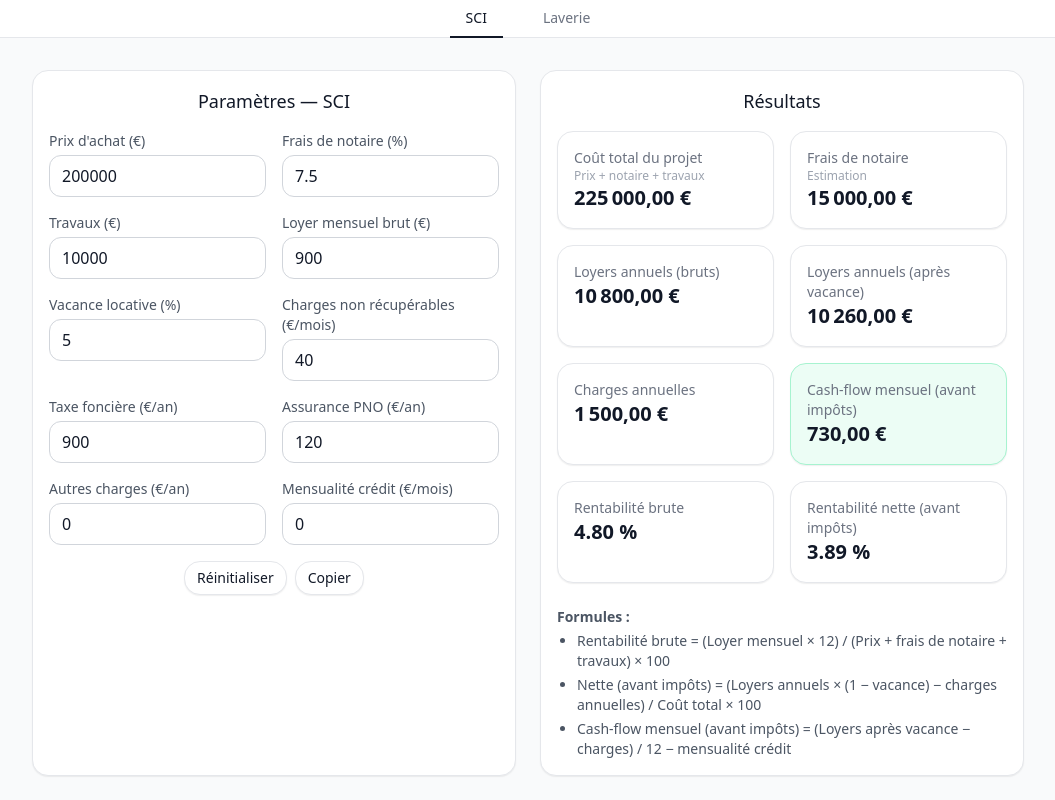
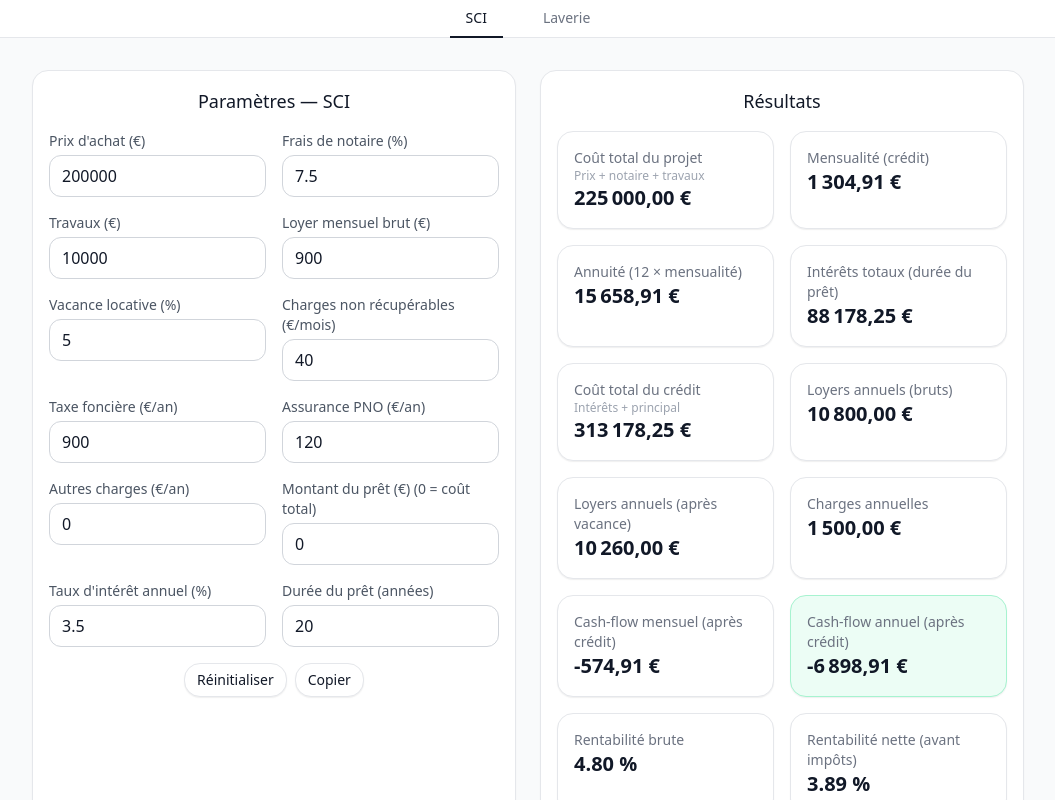
Before and after one commit to Ludovic28/GuglielminiHolding, a React (Vite) app: page / in a window 1280 px wide. Shown: the top 800 px of the page, without its empty margins (112-1167 px from the left). Built offline with nearby package versions, Linux system fonts and the light colour scheme.

Commit message:
add loan

```diff
--- a/src/Lib/Calculs.ts
+++ b/src/Lib/Calculs.ts
@@ -1,4 +1,4 @@
-import { FormValues, Results } from "../Types/Index";
+import { CreditResults, FormValues, Results } from "../Types/Index";
 
 export const parseNum = (v: unknown): number => {
   if (v === "" || v === null || v === undefined) return 0;
@@ -6,10 +6,22 @@ export const parseNum = (v: unknown): number => {
   return Number.isFinite(n) ? n : 0;
 };
 
-export function computeResults(form: FormValues): Results {
+/** Frais de notaire + coût total (prix + notaire + travaux) */
+export function computeProjectCost(form: Pick<FormValues,
+  "prixAchat" | "fraisNotairePct" | "travaux"
+>) {
   const prixAchat = parseNum(form.prixAchat);
   const fraisNotairePct = parseNum(form.fraisNotairePct) / 100;
   const travaux = parseNum(form.travaux);
+  const fraisNotaire = prixAchat * fraisNotairePct;
+  const coutTotal = prixAchat + fraisNotaire + travaux;
+  return { fraisNotaire, coutTotal };
+}
+
+/** Calculs d'exploitation (NOI, rentas, cashflow mensuel) */
+export function computeResults(form: FormValues): Results {
+  const { coutTotal, fraisNotaire } = computeProjectCost(form);
+
   const loyerMensuel = parseNum(form.loyerMensuel);
   const vacancePct = parseNum(form.vacancePct) / 100;
   const chargesNonRecupMensuelles = parseNum(form.chargesNonRecupMensuelles);
@@ -17,9 +29,6 @@ export function computeResults(form: FormValues): Results {
   const assuranceAnnuelle = parseNum(form.assuranceAnnuelle);
   const autresChargesAnnuelles = parseNum(form.autresChargesAnnuelles);
   const mensualiteCredit = parseNum(form.mensualiteCredit);
-
-  const fraisNotaire = prixAchat * fraisNotairePct;
-  const coutTotal = prixAchat + fraisNotaire + travaux;
 
   const loyersAnnuelsBruts = loyerMensuel * 12;
   const loyersAnnuelsNetsVacance = loyersAnnuelsBruts * (1 - vacancePct);
@@ -40,6 +49,30 @@ export function computeResults(form: FormValues): Results {
     chargesAnnuelles,
     rentabBrute,
     rentabNette,
-    cashflowMensuelAvantImpots
+    cashflowMensuelAvantImpots,
   };
 }
+
+/** Amortissement (mensualité constante) */
+export function computeCredit(
+  loanAmount: number,
+  loanRatePct: number,
+  loanYears: number
+): CreditResults {
+  const P = Math.max(0, parseNum(loanAmount));
+  const r = parseNum(loanRatePct) / 100 / 12; // taux mensuel
+  const n = Math.max(1, Math.round(parseNum(loanYears) * 12)); // nb mensualités
+
+  let monthlyPayment: number;
+  if (r === 0) {
+    monthlyPayment = P / n;
+  } else {
+    monthlyPayment = (P * r) / (1 - Math.pow(1 + r, -n));
+  }
+
+  const totalPaid = monthlyPayment * n;
+  const totalInterest = Math.max(0, totalPaid - P);
+  const annualDebtService = monthlyPayment * 12;
+
+  return { monthlyPayment, annualDebtService, totalInterest, totalPaid };
+}
--- a/src/State/DefaultForm.ts
+++ b/src/State/DefaultForm.ts
@@ -1,16 +1,26 @@
 import { FormValues } from "../Types/Index";
 
 export const defaultForm: FormValues = {
+  // Projet
   prixAchat: 200000,
   fraisNotairePct: 7.5,
   travaux: 10000,
+
+  // Exploitation
   loyerMensuel: 900,
   vacancePct: 5,
   chargesNonRecupMensuelles: 40,
   taxeFonciereAnnuelle: 900,
   assuranceAnnuelle: 120,
   autresChargesAnnuelles: 0,
-  mensualiteCredit: 0
+
+  // Crédit
+  loanAmount: 0,     // 0 => utilisera automatiquement le coût total
+  loanRatePct: 3.5,  // %
+  loanYears: 20,
+
+  // alimenté automatiquement (ne pas éditer à la main)
+  mensualiteCredit: 0,
 };
 
 export const STORAGE_KEY = "immo-roi:form";
--- a/src/Tabs/SciTab.tsx
+++ b/src/Tabs/SciTab.tsx
@@ -1,9 +1,8 @@
-// src/tabs/SciTab.tsx
 import { useEffect, useMemo, useState } from "react";
 import Field from "../Components/Field";
 import NumberInput from "../Components/NumberInput";
 import Card from "../Components/Card";
-import { computeResults } from "../Lib/Calculs";
+import { computeCredit, computeProjectCost, computeResults } from "../Lib/Calculs";
 import { euro, pct } from "../Utils/Format";
 import { defaultForm, STORAGE_KEY } from "../State/DefaultForm";
 import type { FormValues } from "../Types/Index";
@@ -26,7 +25,22 @@ export default function SciTab() {
   const update = <K extends keyof FormValues>(key: K, value: FormValues[K]) =>
     setForm((f) => ({ ...f, [key]: value }));
 
-  const results = useMemo(() => computeResults(form), [form]);
+  // Coût total du projet (sert aussi de valeur par défaut du prêt si loanAmount=0)
+  const { coutTotal } = useMemo(() => computeProjectCost(form), [form.prixAchat, form.fraisNotairePct, form.travaux]);
+
+  // Crédit: si loanAmount=0 => on prend coutTotal
+  const credit = useMemo(() => {
+    const amount = form.loanAmount > 0 ? form.loanAmount : coutTotal;
+    return computeCredit(amount, form.loanRatePct, form.loanYears);
+  }, [form.loanAmount, form.loanRatePct, form.loanYears, coutTotal]);
+
+  // Injecte la mensualité calculée dans les résultats d'exploitation
+  const results = useMemo(() => {
+    const withCredit: FormValues = { ...form, mensualiteCredit: credit.monthlyPayment };
+    return computeResults(withCredit);
+  }, [form, credit.monthlyPayment]);
+
+  const cashflowAnnuelApresCredit = results.cashflowMensuelAvantImpots * 12;
 
   return (
     <div className="max-w-5xl mx-auto px-4 py-8">
@@ -35,52 +49,56 @@ export default function SciTab() {
         <section className="card">
           <h2 className="text-lg font-medium mb-4 text-center">Paramètres — SCI</h2>
           <div className="grid grid-cols-1 sm:grid-cols-2 gap-4">
+            {/* Projet */}
             <Field label="Prix d'achat (€)">
               <NumberInput value={form.prixAchat} onChange={(v) => update("prixAchat", v)} />
             </Field>
-
             <Field label="Frais de notaire (%)">
               <NumberInput value={form.fraisNotairePct} onChange={(v) => update("fraisNotairePct", v)} />
             </Field>
-
             <Field label="Travaux (€)">
               <NumberInput value={form.travaux} onChange={(v) => update("travaux", v)} />
             </Field>
 
+            {/* Exploitation */}
             <Field label="Loyer mensuel brut (€)">
               <NumberInput value={form.loyerMensuel} onChange={(v) => update("loyerMensuel", v)} />
             </Field>
-
             <Field label="Vacance locative (%)">
               <NumberInput value={form.vacancePct} onChange={(v) => update("vacancePct", v)} />
             </Field>
-
             <Field label="Charges non récupérables (€/mois)">
               <NumberInput
                 value={form.chargesNonRecupMensuelles}
                 onChange={(v) => update("chargesNonRecupMensuelles", v)}
               />
             </Field>
-
             <Field label="Taxe foncière (€/an)">
               <NumberInput value={form.taxeFonciereAnnuelle} onChange={(v) => update("taxeFonciereAnnuelle", v)} />
             </Field>
-
             <Field label="Assurance PNO (€/an)">
               <NumberInput value={form.assuranceAnnuelle} onChange={(v) => update("assuranceAnnuelle", v)} />
             </Field>
-
             <Field label="Autres charges (€/an)">
               <NumberInput value={form.autresChargesAnnuelles} onChange={(v) => update("autresChargesAnnuelles", v)} />
             </Field>
 
-            <Field label="Mensualité crédit (€/mois)">
-              <NumberInput value={form.mensualiteCredit} onChange={(v) => update("mensualiteCredit", v)} />
+            {/* Crédit */}
+            <Field label="Montant du prêt (€) (0 = coût total)">
+              <NumberInput value={form.loanAmount} onChange={(v) => update("loanAmount", v)} />
+            </Field>
+            <Field label="Taux d'intérêt annuel (%)">
+              <NumberInput value={form.loanRatePct} onChange={(v) => update("loanRatePct", v)} />
+            </Field>
+            <Field label="Durée du prêt (années)">
+              <NumberInput value={form.loanYears} onChange={(v) => update("loanYears", v)} />
             </Field>
           </div>
 
           <div className="mt-4 flex gap-2 justify-center">
-            <button className="btn" onClick={() => setForm(defaultForm)} title="Réinitialiser">Réinitialiser</button>
+            <button className="btn" onClick={() => setForm(defaultForm)} title="Réinitialiser">
+              Réinitialiser
+            </button>
             <button
               className="btn"
               onClick={() => navigator.clipboard.writeText(JSON.stringify(form, null, 2))}
@@ -95,22 +113,33 @@ export default function SciTab() {
         <section className="card">
           <h2 className="text-lg font-medium mb-4 text-center">Résultats</h2>
           <div className="grid sm:grid-cols-2 gap-4">
+            {/* Projet */}
             <Card title="Coût total du projet" subtitle="Prix + notaire + travaux" value={euro(results.coutTotal)} />
-            <Card title="Frais de notaire" subtitle="Estimation" value={euro(results.fraisNotaire)} />
+
+            {/* Crédit */}
+            <Card title="Mensualité (crédit)" value={euro(credit.monthlyPayment)} />
+            <Card title="Annuité (12 × mensualité)" value={euro(credit.annualDebtService)} />
+            <Card title="Intérêts totaux (durée du prêt)" value={euro(credit.totalInterest)} />
+            <Card title="Coût total du crédit" subtitle="Intérêts + principal" value={euro(credit.totalPaid)} />
+
+            {/* Exploitation */}
             <Card title="Loyers annuels (bruts)" value={euro(results.loyersAnnuelsBruts)} />
             <Card title="Loyers annuels (après vacance)" value={euro(results.loyersAnnuelsNetsVacance)} />
             <Card title="Charges annuelles" value={euro(results.chargesAnnuelles)} />
-            <Card title="Cash-flow mensuel (avant impôts)" value={euro(results.cashflowMensuelAvantImpots)} highlight />
+            <Card title="Cash-flow mensuel (après crédit)" value={euro(results.cashflowMensuelAvantImpots)} />
+            <Card title="Cash-flow annuel (après crédit)" value={euro(cashflowAnnuelApresCredit)} highlight />
+
             <Card title="Rentabilité brute" value={pct(results.rentabBrute)} />
             <Card title="Rentabilité nette (avant impôts)" value={pct(results.rentabNette)} />
           </div>
 
           <div className="mt-6 text-sm text-gray-600 space-y-1">
-            <p><strong>Formules :</strong></p>
+            <p><strong>Formules clés :</strong></p>
             <ul className="list-disc pl-5 space-y-1">
-              <li>Rentabilité brute = (Loyer mensuel × 12) / (Prix + frais de notaire + travaux) × 100</li>
-              <li>Nette (avant impôts) = (Loyers annuels × (1 − vacance) − charges annuelles) / Coût total × 100</li>
-              <li>Cash-flow mensuel (avant impôts) = (Loyers après vacance − charges) / 12 − mensualité crédit</li>
+              <li>Mensualité = P × r / (1 − (1 + r)<sup>−n</sup>) (r = taux mensuel, n = nb mensualités)</li>
+              <li>Annuité = 12 × mensualité</li>
+              <li>Intérêts totaux = (mensualité × n) − P</li>
+              <li>Cash-flow annuel = NOI − Annuité</li>
             </ul>
           </div>
         </section>
--- a/src/Types/Index.ts
+++ b/src/Types/Index.ts
@@ -1,13 +1,23 @@
 export interface FormValues {
+  // Projet
   prixAchat: number;
   fraisNotairePct: number; // %
   travaux: number;
+
+  // Exploitation
   loyerMensuel: number;
   vacancePct: number; // %
   chargesNonRecupMensuelles: number;
   taxeFonciereAnnuelle: number;
   assuranceAnnuelle: number;
   autresChargesAnnuelles: number;
+
+  // Crédit (nouveaux)
+  loanAmount: number;     // 0 => auto: prend le coût total du projet
+  loanRatePct: number;    // TAEG simplifié (intérêt nominal annuel %)
+  loanYears: number;      // Durée en années
+
+  // hérité (utilisé par computeResults pour faire le cashflow) — sera alimenté automatiquement
   mensualiteCredit: number;
 }
 
@@ -21,3 +31,10 @@ export interface Results {
   rentabNette: number; // %
   cashflowMensuelAvantImpots: number;
 }
+
+export interface CreditResults {
+  monthlyPayment: number;
+  annualDebtService: number;
+  totalInterest: number;
+  totalPaid: number; // intérêts + principal
+}
```
